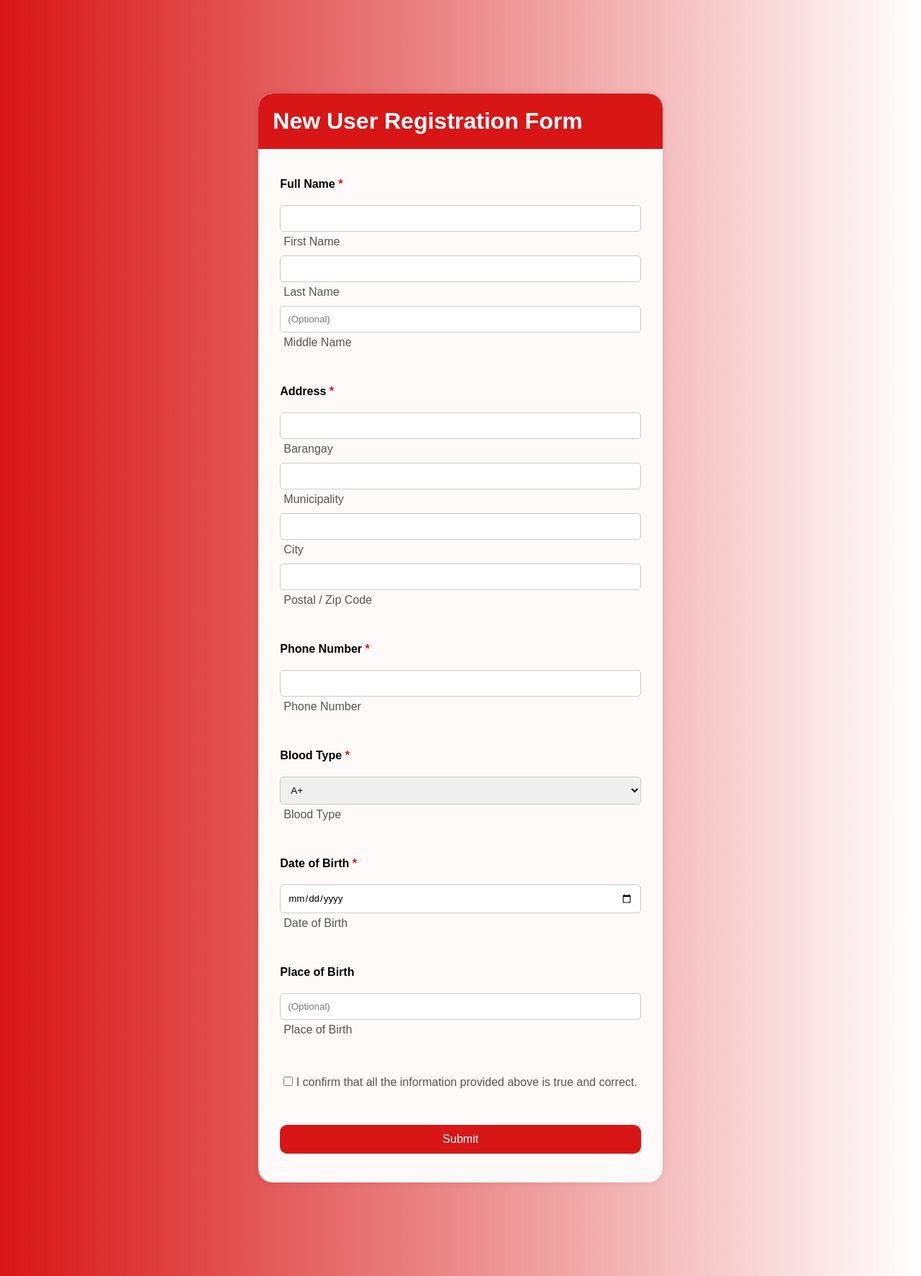
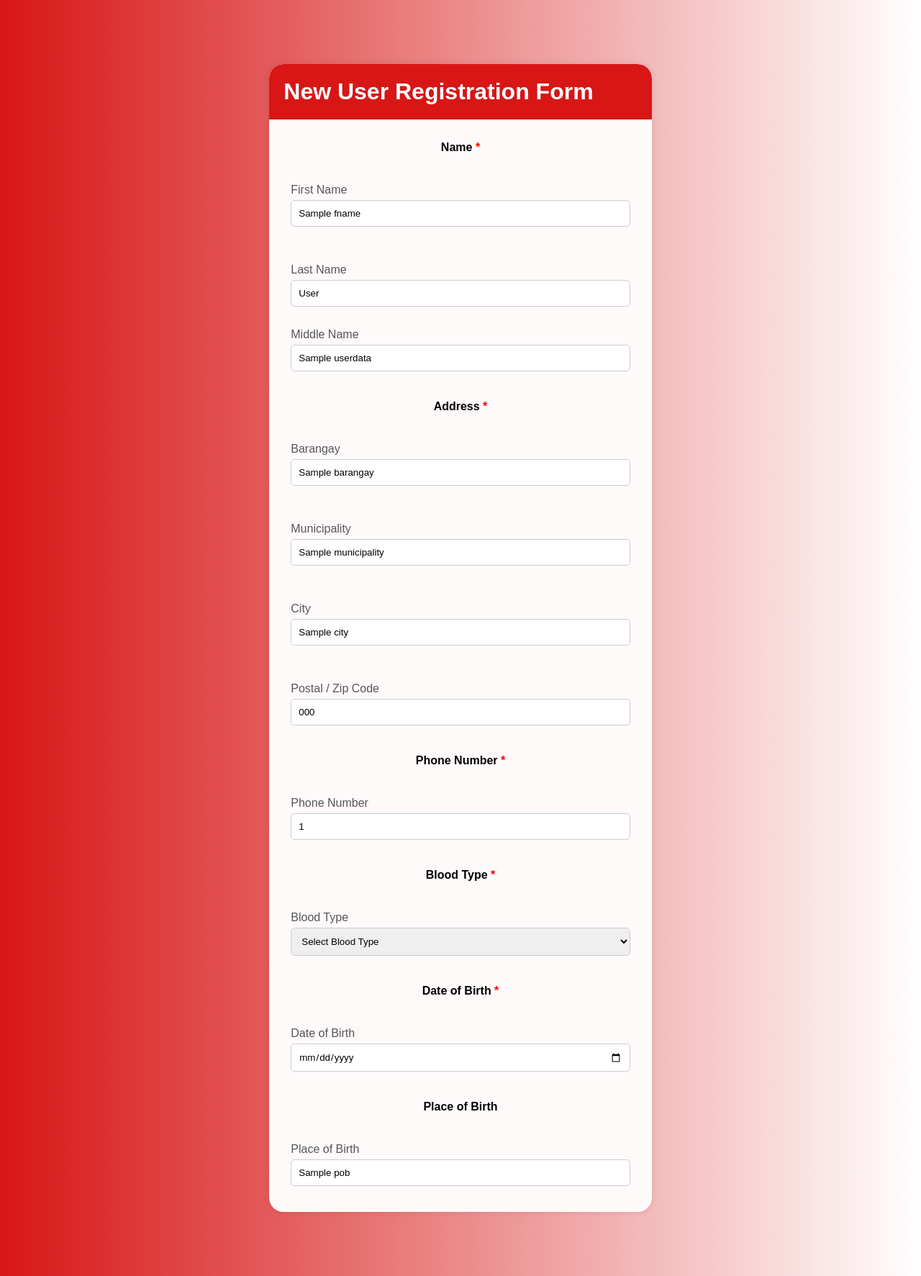
Before and after one commit to psyche-ee/WahMMs, a PHP site: the page made by app/views/auth/get-profile.php in a window 1280 px wide. Shown: the whole page at 72% size. Run offline with PHP 8.4, Linux system fonts and the light colour scheme; the template is opened without the code that fills it: most values are stand-ins (such as "Sample title", 1, 10 or a date in 2020); data that the repository does not hold is empty.

Commit message:
fixed the input validation for user profiles

```diff
--- a/app/views/auth/get-profile.php
+++ b/app/views/auth/get-profile.php
@@ -13,69 +13,113 @@
 
         <form action="<?= baseurl() ?>/pages/home" method="POST">
             <div class="full_name">
-                <h4>Full Name <span>*</span></h4>
-                <input type="text" name="fname" id="fname">
+                <h4>Name <span>*</span></h4>
+                <div>
+                    <p class="error"><?= $data['errfirstname'] ?? '&nbsp;' ?></p>
                     <label for="fname">First Name</label>
 
-                <input type="text" name="lname" id="lname">
+                    <input type="text" name="fname" id="fname" value="<?= htmlspecialchars($userdata['fname'] ?? '') ?>">
+                </div>
+
+                <div>
+                    <p class="error"><?= $data['errlastname'] ?? '&nbsp;' ?></p>
                      <label for="lname">Last Name</label>
 
-                <input type="text" name="mname" id="mname" placeholder="(Optional)">
+                    <input type="text" name="lname" id="lname" value="<?= htmlspecialchars($userdata['lname'] ?? '') ?>">
+                </div>
+
+                <div>
                     <label for="mname">Middle Name</label>
+                    <input type="text" name="mname" id="mname" placeholder="(Optional)" value="<?= htmlspecialchars($userdata['mname'] ?? '') ?>">
+                </div>
             </div>
 
             <div class="address">
                 <h4>Address <span>*</span></h4>
-                <input type="text" name="barangay" id="barangay">
+                <div>
+                    <p class="error"><?= $data['errbarangay'] ?? '&nbsp;' ?></p>
                     <label for="barangay">Barangay</label>
 
-                <input type="text" name="municipality" id="municipality">
+                    <input type="text" name="barangay" id="barangay" value="<?= htmlspecialchars($userdata['barangay'] ?? '') ?>">
+                </div>
+
+                <div>
+                    <p class="error"><?= $data['errmunicipality'] ?? '&nbsp;' ?></p>
                     <label for="municipality">Municipality</label>
 
-                <input type="text" name="city" id="city">
+                    <input type="text" name="municipality" id="municipality" value="<?= htmlspecialchars($userdata['municipality'] ?? '') ?>">
+                </div>
+
+                <div>
+                    <p class="error"><?= $data['errcity'] ?? '&nbsp;' ?></p>
                     <label for="city">City</label>
 
-                <input type="number" name="postal_code" id="postal_code">
+                    <input type="text" name="city" id="city" value="<?= htmlspecialchars($userdata['city'] ?? '') ?>">
+                </div>
+
+                <div>
+                    <p class="error"><?= $data['errpostal_code'] ?? '&nbsp;' ?></p>
                     <label for="postal_code">Postal / Zip Code</label>
+
+                    <input type="number" name="postal_code" id="postal_code" value="<?= htmlspecialchars($userdata['postal_code'] ?? '') ?>">
+                </div>
             </div>
 
             <div class="phone_number">
                 <h4>Phone Number <span>*</span></h4>
-                <input type="tel" name="phone_number" required id="phone_number">
+                <div>
+                    <p class="error"><?= $data['errphone_number'] ?? '&nbsp;' ?></p>
                     <label for="phone_number">Phone Number</label>
+
+                    <input type="tel" name="phone_number" id="phone_number" value="<?= htmlspecialchars($userdata['phone_number'] ?? '') ?>">
+                </div>
             </div>
 
             <div class="blood_type">
                 <h4>Blood Type <span>*</span></h4>
-                <select name="blood_type" id="blood_type">
-                    <option value="A+">A+</option>
-                    <option value="A-">A-</option>
-                    <option value="B+">B+</option>
-                    <option value="B-">B-</option>
-                    <option value="AB+">AB+</option>
-                    <option value="AB-">AB-</option>
-                    <option value="O+">O+</option>
-                    <option value="O-">O-</option>
-                    <option value="">Forgotten</option>
+                <div>
+                    <p class="error"><?= $data['errblood_type'] ?? '&nbsp;' ?></p>
+                    <label for="blood_type">Blood Type</label>
+
+                    <select name="blood_type" id="blood_type" value="<?= htmlspecialchars($userdata['blood_type'] ?? '') ?>">
+                        <option value="">Select Blood Type</option>
+                        <option value="A+" <?= (isset($data['blood_type']) && $data['blood_type'] === 'A+') ? 'selected' : '' ?>>A+</option>
+                        <option value="A-" <?= (isset($data['blood_type']) && $data['blood_type'] === 'A-') ? 'selected' : '' ?>>A-</option>
+                        <option value="B+" <?= (isset($data['blood_type']) && $data['blood_type'] === 'B+') ? 'selected' : '' ?>>B+</option>
+                        <option value="B-" <?= (isset($data['blood_type']) && $data['blood_type'] === 'B-') ? 'selected' : '' ?>>B-</option>
+                        <option value="AB+" <?= (isset($data['blood_type']) && $data['blood_type'] === 'AB+') ? 'selected' : '' ?>>AB+</option>
+                        <option value="AB-" <?= (isset($data['blood_type']) && $data['blood_type'] === 'AB-') ? 'selected' : '' ?>>AB-</option>
+                        <option value="O+" <?= (isset($data['blood_type']) && $data['blood_type'] === 'O+') ? 'selected' : '' ?>>O+</option>
+                        <option value="O-" <?= (isset($data['blood_type']) && $data['blood_type'] === 'O-') ? 'selected' : '' ?>>O-</option>
+                        <option value="N/A" <?= (isset($data['blood_type']) && $data['blood_type'] === 'Forgotten') ? 'selected' : '' ?>>Forgotten</option>
                     </select>
-                <label for="blood_type">Blood Type</label>
+                </div>
             </div>
 
             <div class="dob">
                 <h4>Date of Birth <span>*</span></h4>
-                <input type="date" name="dob" id="dob">
+                <div>
+                    <p class="error"><?= $data['errdob'] ?? '&nbsp;' ?></p>
                     <label for="dob">Date of Birth</label>
+
+                    <input type="date" name="dob" id="dob" value="<?= htmlspecialchars($userdata['dob'] ?? '') ?>">
+                </div>
             </div>
 
             <div class="pob">
                 <h4>Place of Birth</h4>
-                <input type="text" name="pob" id="pob" placeholder="(Optional)">
+                <div>
+                    <p class="error"><?= $data['errpob'] ?? '&nbsp;' ?></p>
                     <label for="pob">Place of Birth</label>
+
+                    <input type="text" name="pob" id="pob" placeholder="(Optional)" value="<?= htmlspecialchars($userdata['pob'] ?? '') ?>">
+                </div>
             </div>
 
             <div class="form-note">
+                <p class="error"><?= $data['errconfirm'] ?? '&nbsp;' ?></p>
                 <label>
-                  <input type="checkbox" required>
+                  <input type="checkbox" name="confirm" value="1" <?= (isset($data['confirm']) && $data['confirm'] === '1') ? 'checked' : '' ?>>
                   I confirm that all the information provided above is true and correct.
                 </label>
             </div>
--- a/public/styles/get-profile.css
+++ b/public/styles/get-profile.css
@@ -38,11 +38,12 @@ form {
 form div {
     display: flex;
     flex-direction: column;
-    margin: 40px 20px;
+    margin: 10px 10px;
 }
 
 form div h4 {
-    margin-bottom: 20px;
+    text-align: center;
+    margin: 20px 0 0;
 }
 
 form div input, select {
@@ -52,8 +53,14 @@ form div input, select {
 }
 
 form div label {
-    margin: 5px 5px 10px;
+    margin: 10px 0 5px;
     color: #555;
+}
+
+.error {
+    color: red;
+    font-size: 14px;
+    margin-top: 5px;
 }
 
 span {
```
Also changed, not shown: app/controllers/Auth.php (+5 -4 lines), app/controllers/Pages.php (+62 -1 lines), app/core/ValidationRules.php (+12 -0 lines). Lines whose indentation alone changed are shown as unchanged.
